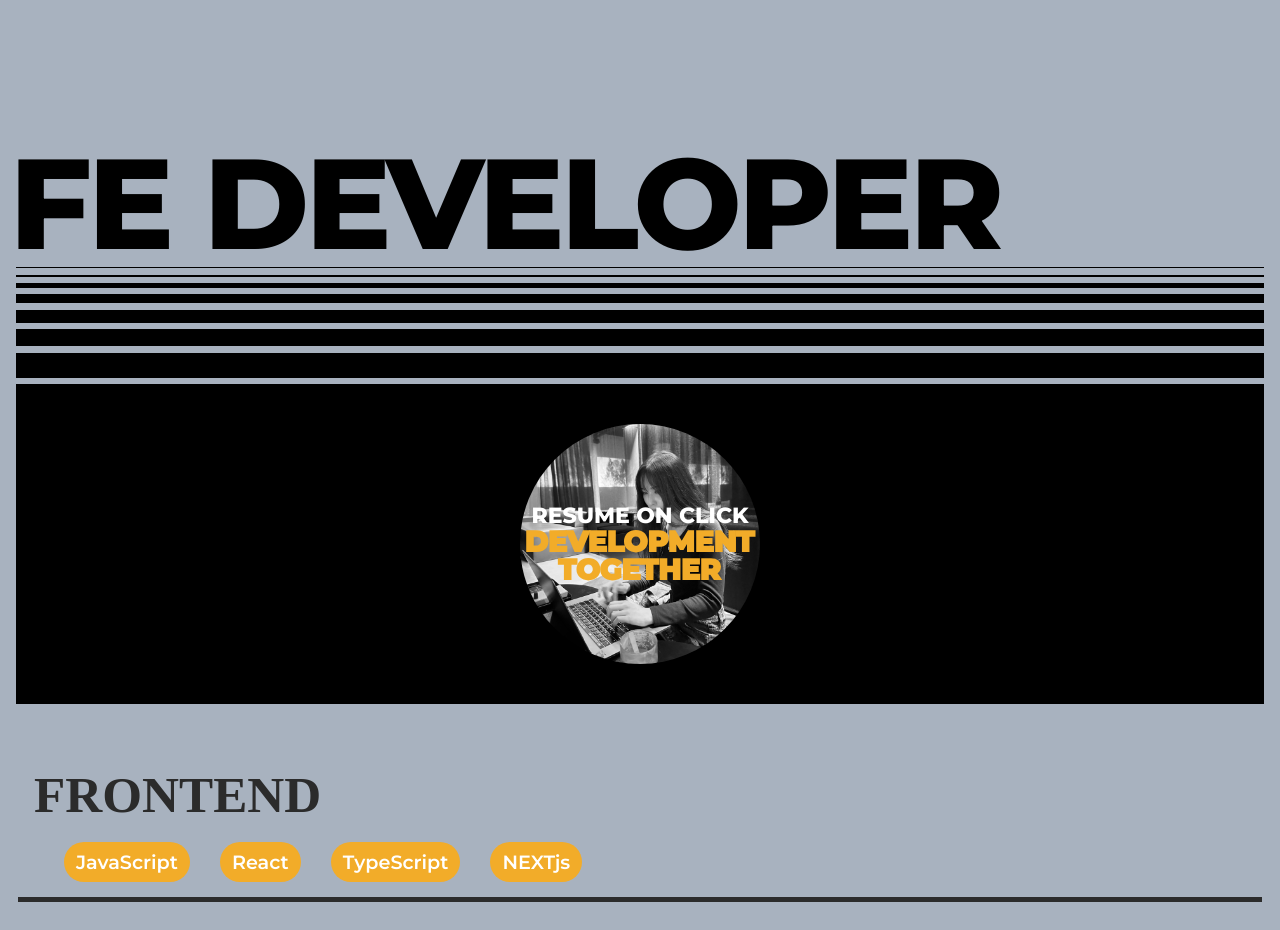
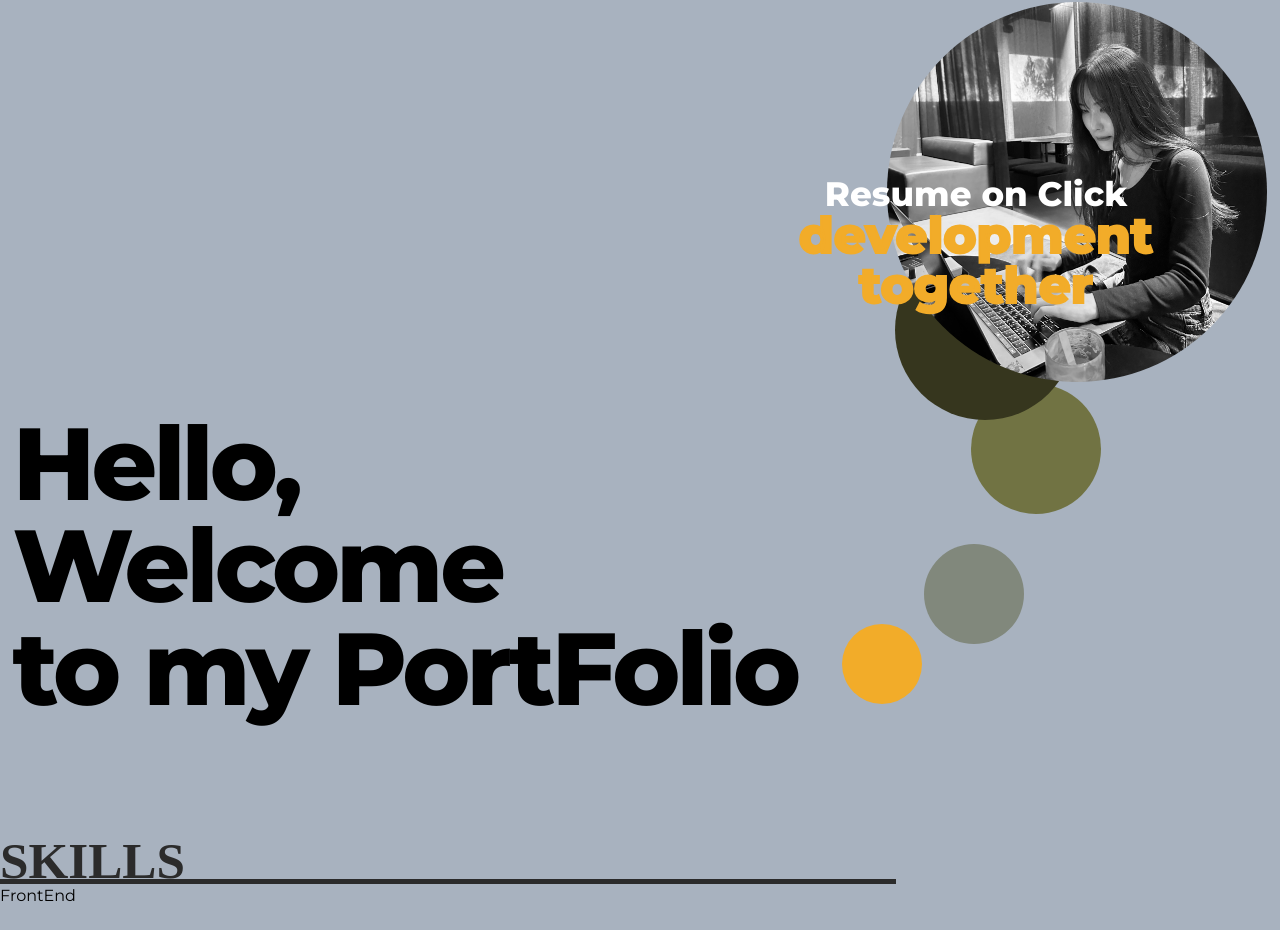
Before and after one commit to kiminn/portfolio, a Next.js app: page / in a window 1280 px wide. Shown: the part 80-1010 px from the top of the page. Built offline with nearby package versions, Linux system fonts and the light colour scheme; a small style sheet from the web is missing; a web font is replaced by a local one.

Commit message:
intro style 대공사

```diff
--- a/src/app/layout.tsx
+++ b/src/app/layout.tsx
@@ -7,19 +7,16 @@ interface Metadata {
 }
 
 export const metadata: Metadata = {
-    title: '포트폴리오 사이트 만들기 🥹 Next-Site',
-    description: '한가지 사이트를 다양한 프레임워크를 통해 만들어 보는 포트폴리오 사이트입니다',
+    title: 'Kayoung Kim',
+    description: '포트폴리오 사이트 입니다.',
     keywords: [
         '포트폴리오',
         '리액트',
-        '뷰',
         '넥스트',
-        '웹스토리보이',
         'portfolio',
         'react.js',
-        'vue.js',
         'next.js',
-        'webstoryboy',
+        'kiminn'
     ],
 };
 
--- a/src/assets/scss/section/intro.scss
+++ b/src/assets/scss/section/intro.scss
@@ -11,13 +11,12 @@
 }
 
 .intro__inner {
-    width: 100%;
     height: 100%;
     display: flex;
-    align-items: flex-start;
-    justify-content: flex-end;
-    flex-direction: column;
-    padding: 16px;
+    flex-direction: row; /* 요소들을 수평으로 배열 */
+    justify-content: flex-end; /* 요소들을 컨테이너의 끝(오른쪽)으로 정렬 */
+    align-items: center; /* 가운데 정렬로 변경 */
+    margin: 0% 1%;
     animation: fadeIn 0.5s ease forwards;
 
     @media (max-width: 800px) {
@@ -25,50 +24,48 @@
     }
 
     .intro__title {
-        font-size: 10vw;
-        text-transform: uppercase;
+        margin-top: auto; /* 최하단으로 이동 */
+        font-size: 8vw;
         line-height: 1;
         font-weight: 800;
         white-space: nowrap;
-        text-indent: -0.5vw;
         letter-spacing: -0.3vw;
+        margin-right: auto; /* 타이틀을 왼쪽으로 밀어주기 */
 
         @media (max-width: 320px) {
             display: none;
         }
     }
     .intro__text {
-        width: 100%;
-        height: 40vh;
-        background-color: var(--black);
+        position: relative; /* 부모 요소를 relative로 설정 */
+        top: -16%;
+        z-index: 9999;
         color: var(--subBg500);
         display: flex;
-        align-items: center;
         justify-content: center;
         flex-direction: column;
-        position: relative;
-        opacity: 0; /* 초기 불투명도 주기 */
-        animation: fadeIn 1s ease forwards 0.9s; /* 지연 시간 포함된 애니메이션 설정 */
+        opacity: 0;
+        animation: fadeIn 1s ease forwards 0.9s;
 
         .text {
-            font-size: 2.2vw;
+            position: absolute;
+            top: 46%;
+            right: 30%;
+            font-size: 50px;
             line-height: 1;
             font-weight: 800;
-            text-transform: uppercase;
-
             text-align: center;
-            position: relative;
-            z-index: 100;
             cursor: pointer;
             transition: all 0.3s;
+            z-index: 999;
 
-            /* 텍스트 스트로크 설정 */
+            /* txt stroke */
             -webkit-text-fill-color: var(--subBg400); /* 원래 색상을 투명하게 */
             -webkit-text-stroke-width: 2px; /* 스트로크 두께 */
             -webkit-text-stroke-color: var(--subBg400); /* 스트로크 색상 */
 
             .resume {
-                font-size: 22px;
+                font-size: 34px;
                 -webkit-text-fill-color: var(--white); /* 원래 색상을 투명하게 */
                 -webkit-text-stroke-width: 0px; /* 스트로크 두께 */
                 -webkit-text-stroke-color: var(--white); /* 스트로크 색상 */
@@ -78,30 +75,69 @@
                 font-size: 24px;
             }
         }
+
         .img {
-            position: absolute;
-            left: 50%;
-            top: 50%;
-            transform: translate(-50%, -50%);
-            width: 30vh;
-            height: 30vh;
-            border-radius: 50%;
-            overflow: hidden;
+            overflow: visible;
             filter: grayscale(100%);
             transition: all 0.3s;
+            z-index: 0;
 
             @media (max-width: 320px) {
                 width: 20vh;
                 height: 20vh;
             }
+            .profile__img {
+                width: 380px;
+                height: 380px;
+                border-radius: 50%;
+            }
         }
 
-        &:hover .text {
-            -webkit-text-fill-color: transparent; /* 색상을 투명하게 */
-        }
         &:hover .img {
             filter: grayscale(0);
         }
+    }
+
+    .intro__circle {
+        display: flex;
+        border-radius: 50%;
+    }
+
+    .e1 {
+        position: absolute;
+        top: 40%;
+        right: 16%;
+        width: 180px;
+        height: 180px;
+        background-color: var(--subBg100);
+        z-index: 800;
+    }
+
+    .e2 {
+        position: absolute;
+        top: 58%;
+        right: 14%;
+        width: 130px;
+        height: 130px;
+        background-color: var(--subBg200);
+    }
+
+    .e3 {
+        position: absolute;
+        top: 78%;
+        right: 20%;
+        width: 100px;
+        height: 100px;
+        background-color: var(--subBg300);
+    }
+
+    .e4 {
+        position: absolute;
+        top: 88%;
+        right: 28%;
+        width: 80px;
+        height: 80px;
+        background-color: var(--subBg400);
     }
     .intro__lines {
         width: 100%;
--- a/src/assets/scss/section/projects.scss
+++ b/src/assets/scss/section/projects.scss
@@ -94,8 +94,8 @@
                 }
             }
             a.img {
-                width: 690px;
-                height: 500px;
+                width: 680px;
+                margin-top: 30px;
                 z-index: 999;
 
                 img {
@@ -107,11 +107,11 @@
 
                 img:hover {
                     filter: saturate(100%);
-                    transform: scale(1.2);
                 }
 
                 @media (max-width: 800px) {
-                    width: 300px;
+                    width: 400px;
+                    margin-top: 0px;
                     z-index: 999;
                 }
             }
@@ -146,7 +146,8 @@
             }
 
             .title {
-                margin-bottom: 3rem;
+                position: absolute;
+                top: 3%;
                 font-size: 3vw;
                 font-weight: 900;
                 text-transform: uppercase;
@@ -183,7 +184,7 @@
                     padding: 3px 0;
                     text-transform: uppercase;
                     @media (max-width: 800px) {
-                        font-size: 12px;
+                        font-size: 10px;
                     }
                 }
             }
--- a/src/assets/scss/section/skills.scss
+++ b/src/assets/scss/section/skills.scss
@@ -1,28 +1,31 @@
-.skill__inner {
-    padding: 16px;
-    width: auto;
-    border-bottom: 0.4vw solid var(--black100);
-    overflow: auto;
-    white-space: nowrap;
-    margin: 18px;
-
 .skill__title {
+    position: sticky;
+    top: 10%;
+    left: 0;
     height: 5vw;
+    width: 70%;
+    margin-top: 100px;
     font-size: 4vw;
     font-weight: 900;
     line-height: 1.6;
     font-family: var(--mainKor-font);
     text-transform: uppercase;
     color: var(--black100);
+    border-bottom: 0.4vw solid var(--black100);
     @media (max-width: 800px) {
         position: sticky;
         top: 0px;
         left: 0px;
     }
 }
+
+.skill__inner {
+    display: flex;
+    flex-direction: column;
     .skill__desc {
         width: 50%;
         display: flex;
+
         margin-top: 30px;
         margin-bottom: 4px;
         @media (max-width: 800px) {
--- a/src/components/Intro.tsx
+++ b/src/components/Intro.tsx
@@ -7,8 +7,29 @@ const Intro = () => {
     return (
         <section id="intro">
             <div className="intro__inner">
-                <h2 className="intro__title">{introText.title}</h2>
-                <div className="intro__lines" aria-hidden="true">
+                <div className="intro__title">
+                    <div>{introText.title[0]}</div>
+                    <div>{introText.title[1]}</div>
+                    <div>{introText.title[2]}</div>
+                </div>
+                <div className="intro__text">
+                    <a
+                        className="text"
+                        href="https://rainy-engine-976.notion.site/Development-Together-87f9157c66f24ed08b3cb94bc7306ac0?pvs=74"
+                    >
+                        <div className="resume">{introText.desc[0]}</div>
+                        <div>{introText.desc[1]}</div>
+                        <div>{introText.desc[2]}</div>
+                    </a>
+                    <div className="img">
+                        <Image src={introText.img} alt="kimi" className="profile__img" />
+                    </div>
+                </div>
+                <div className="intro__circle e1"></div>
+                <div className="intro__circle e2"></div>
+                <div className="intro__circle e3"></div>
+                <div className="intro__circle e4"></div>
+                {/* <div className="intro__lines" aria-hidden="true">
                     <span className="line"></span>
                     <span className="line"></span>
                     <span className="line"></span>
@@ -44,7 +65,7 @@ const Intro = () => {
                     <span className="line"></span>
                     <span className="line"></span>
                     <span className="line"></span>
-                </div>
+                </div> */}
             </div>
         </section>
     );
--- a/src/components/Skills.tsx
+++ b/src/components/Skills.tsx
@@ -5,8 +5,9 @@ import { communicationText, frontEndText, libraryText, styleSheetText } from '..
 const Skill: FC = () => {
     return (
         <section id="skill">
+            <h2 className="skill__title">skills</h2>
             <div className="skill__inner">
-                <h2 className="skill__title">FrontEnd</h2>
+                <div className="inner__title">FrontEnd</div>
                 <div className="skill__desc">
                     {frontEndText.map((skills, index: number) => (
                         <div key={index}>
@@ -14,9 +15,7 @@ const Skill: FC = () => {
                         </div>
                     ))}
                 </div>
-            </div>
-            <div className="skill__inner">
-                <h2 className="skill__title">Library</h2>
+                <div>Library</div>
                 <div className="skill__desc">
                     {libraryText.map((librarys, index: number) => (
                         <div key={index}>
@@ -26,7 +25,15 @@ const Skill: FC = () => {
                 </div>
             </div>
             <div className="skill__inner">
-                <h2 className="skill__title">UI/style</h2>
+                <div className="skill__desc">
+                    {libraryText.map((librarys, index: number) => (
+                        <div key={index}>
+                            <span>{librarys.text}</span>
+                        </div>
+                    ))}
+                </div>
+            </div>
+            <div className="skill__inner">
                 <div className="skill__desc">
                     {styleSheetText.map((librarys, index: number) => (
                         <div key={index}>
@@ -36,7 +43,6 @@ const Skill: FC = () => {
                 </div>
             </div>
             <div className="skill__inner">
-                <h2 className="skill__title">Communication</h2>
                 <div className="skill__desc">
                     {communicationText.map((librarys, index: number) => (
                         <div key={index}>
--- a/src/constants/index.tsx
+++ b/src/constants/index.tsx
@@ -32,7 +32,7 @@ export const headerNav = [
 ];
 
 export const introText = {
-    title: 'FE developer',
+    title: ['Hello,', 'Welcome', 'to my PortFolio'],
     desc: ['Resume on Click', 'development', 'together'],
     img: kimi,
 };
```
Lines whose indentation alone changed are shown as unchanged.
